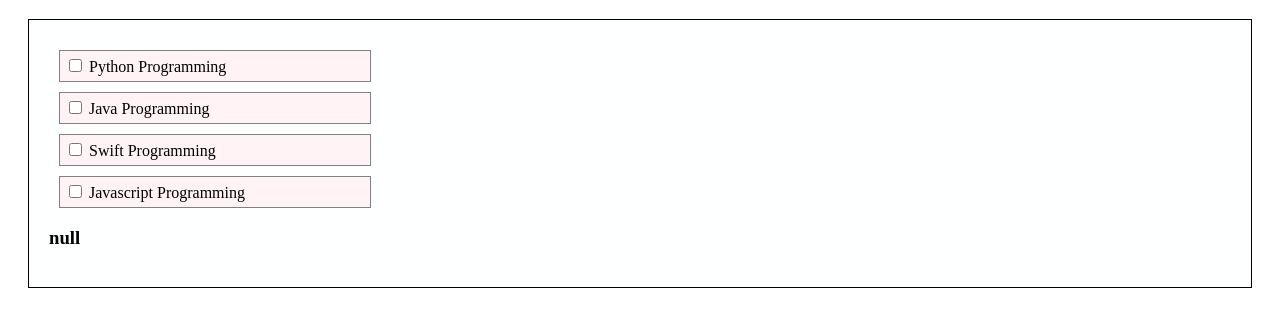
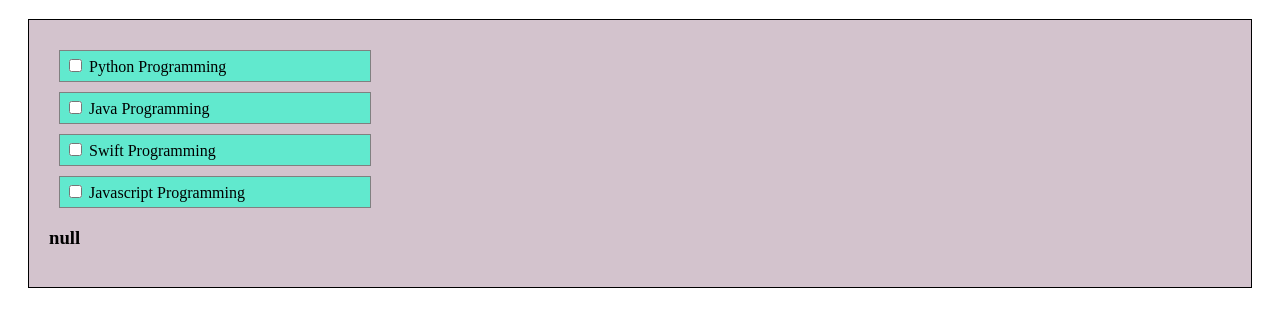
Before and after one commit to Pratikkokan/Front-End, a plain HTML site: page Javascript/Assignment 2/Ass2.html in a window 1280 px wide. Shown: the part 61-388 px from the top of the page. Drawn offline with Linux system fonts and the light colour scheme.

Commit message:
change ass-2

```diff
--- a/Javascript/Assignment 2/Ass2.html
+++ b/Javascript/Assignment 2/Ass2.html
@@ -9,7 +9,7 @@
     border:1px solid;
     margin:10px 20px 10px 20px;
     padding:20px;
-    background-color: rgb(254, 255, 255);
+    background-color: rgb(211, 195, 205);
 }
 
 .item{
@@ -17,7 +17,7 @@
     margin:10px;
     padding:5px;
     border:1px solid grey;
-    background-color: rgb(255, 243, 245);
+    background-color: rgb(97, 233, 206);
 }
     </style>
 </head>
```
